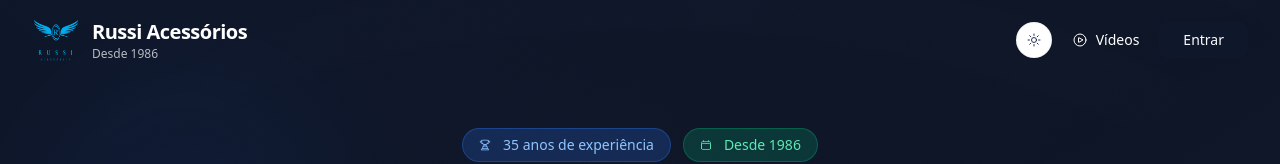
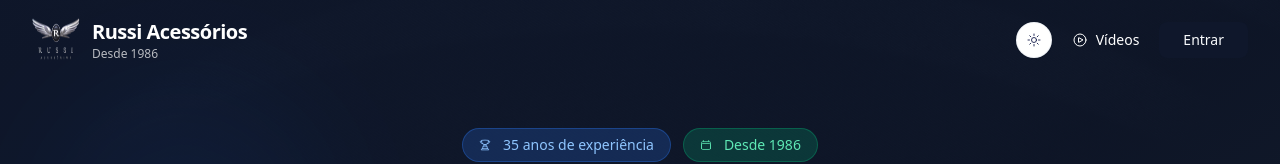
Before and after one commit to thompson0/site_russi, a Next.js app: page / in a window 1280 px wide. Shown: the top 164 px of the page. Built offline with nearby package versions, Linux system fonts and the light colour scheme.

Commit message:
change logo icon

```diff
--- a/src/components/Home/Footer.jsx
+++ b/src/components/Home/Footer.jsx
@@ -12,7 +12,7 @@ export default function Footer() {
           <div className="col-span-2 md:col-span-1 space-y-4">
             <div className="flex items-center gap-2 sm:gap-3">
               <Image
-                src="/logo.png"
+                src="/logo_index.png"
                 alt="Russi Acessórios"
                 width={48}
                 height={48}
--- a/src/components/Home/LoginForm.jsx
+++ b/src/components/Home/LoginForm.jsx
@@ -55,7 +55,7 @@ export function LoginForm(props) {
       <CardContent className="p-6 sm:p-8">
         <div className="flex flex-col items-center text-center mb-6 sm:mb-8">
           <img
-            src="/logo.png"
+            src="/logo_index.png"
             alt="Russi Acessórios"
             className="w-32 sm:w-40 md:w-48 h-auto mb-4"
           />
--- a/src/components/Home/NavHome.jsx
+++ b/src/components/Home/NavHome.jsx
@@ -31,7 +31,7 @@ function NavHome() {
         <div className="flex justify-between items-center h-16 md:h-20">
           <Link href="/" className="flex items-center gap-3">
             <Image
-              src="/logo.png"
+              src="/logo_index.png"
               alt="Russi Acessórios"
               width={48}
               height={48}
```
